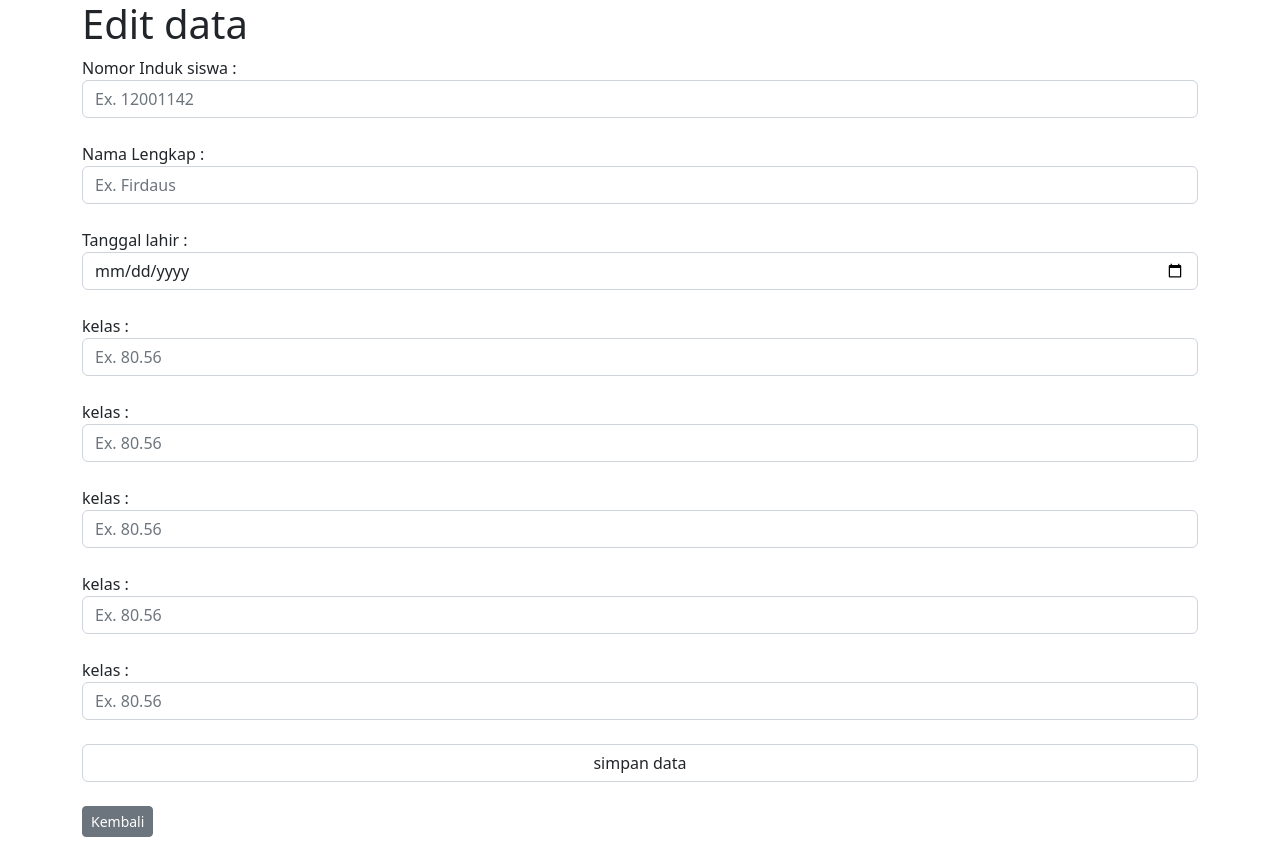
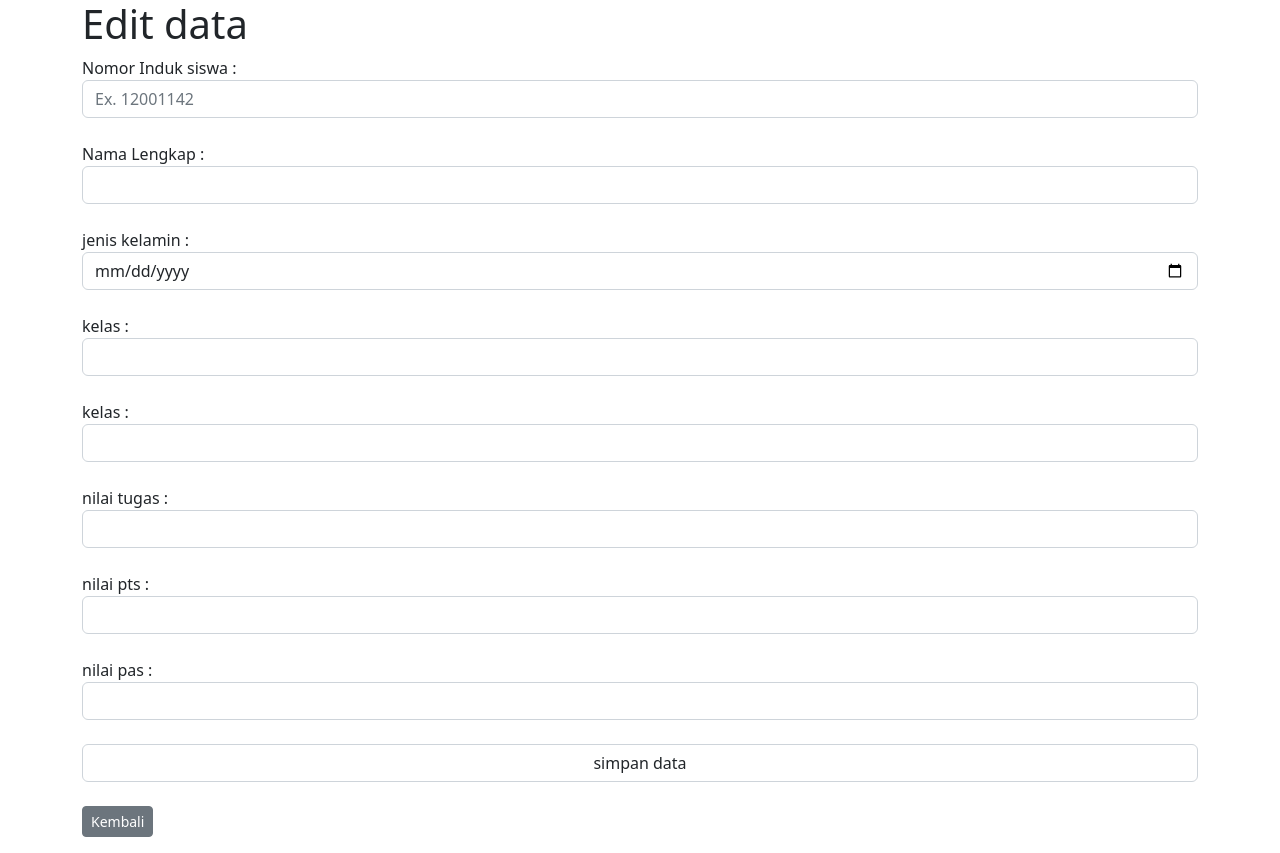
Before and after one commit to FarizFadliRafiudin/aplikasi-nilai-raport, a PHP site: page /input-datadiri-edit.php in a window 1280 px wide. Run offline with PHP 8.4, Linux system fonts and the light colour scheme; the visitor is signed in with stand-in values (Sample User, id 1); data that the repository does not hold is empty.

Commit message:
Update input-datadiri-edit.php

```diff
--- a/input-datadiri-edit.php
+++ b/input-datadiri-edit.php
@@ -14,32 +14,26 @@
         <input class="form-control" value="<?php echo $row["nis"]; ?>" readonly type="number" name="nis"
             placeholder="Ex. 12001142" /><br>
 
-        <label for="nama"> Nama Lengkap :</label><br>
-        <input class="form-control" value="<?php echo $row["namalengkap"]; ?>" type="text" name="nama"
-            placeholder="Ex. Firdaus" /><br>
+         <label for="namalengkap"> Nama Lengkap :</label><br>
+        <input class="form-control" value="<?php echo $row["namalengkap"]; ?>" type="text" name="namalengkap"/><br>
 
-        <label for="tanggal_lahir"> Tanggal lahir :</label><br>
-        <input class="form-control" value="<?php echo $row["jenis_kelamin"]; ?>" type="date" name="tanggal_lahir" /><br>
+        <label for="jenis_kelamin"> jenis kelamin :</label><br>
+        <input class="form-control" value="<?php echo $row["jenis_kelamin"]; ?>" type="date" name="jenis_kelamin" /><br>
 
         <label for="kelas"> kelas :</label><br>
-        <input class="form-control" value="<?php echo $row["kelas"]; ?>" type="number" name="nilai"
-            placeholder="Ex. 80.56" /><br>
+        <input class="form-control" value="<?php echo $row["kelas"]; ?>" type="number" name="kelas"/><br>
 
-        <label for="kelas"> kelas :</label><br>
-        <input class="form-control" value="<?php echo $row["nilai_kehadiran"]; ?>" type="number" name="nilai"
-            placeholder="Ex. 80.56" /><br>
+        <label for="nilai_kehadiran"> kelas :</label><br>
+        <input class="form-control" value="<?php echo $row["nilai_kehadiran"]; ?>" type="number" name="nilai_kehadiran"/><br>
 
-        <label for="kelas"> kelas :</label><br>
-        <input class="form-control" value="<?php echo $row["nilai_tugas"]; ?>" type="number" name="nilai"
-            placeholder="Ex. 80.56" /><br>
+        <label for="nilai_tugas"> nilai tugas :</label><br>
+        <input class="form-control" value="<?php echo $row["nilai_tugas"]; ?>" type="number" name="nilai_pts"/><br>
 
-        <label for="kelas"> kelas :</label><br>
-        <input class="form-control" value="<?php echo $row["nilai_pts"]; ?>" type="number" name="nilai"
-            placeholder="Ex. 80.56" /><br>
+        <label for="nilai_pts"> nilai pts :</label><br>
+        <input class="form-control" value="<?php echo $row["nilai_pts"]; ?>" type="number" name="nilai_pts"/><br>
 
-        <label for="kelas"> kelas :</label><br>
-        <input class="form-control" value="<?php echo $row["nilai_pas"]; ?>" type="number" name="nilai"
-            placeholder="Ex. 80.56" /><br>
+        <label for="nilai_pas"> nilai pas :</label><br>
+        <input class="form-control" value="<?php echo $row["nilai_pas"]; ?>" type="number" name="nilai_pas"/><br>
 
         <input class="form-control" class='btn btn-sm btn-primary' type="submit" name="simpan"
             value="simpan data" /><br>
```
